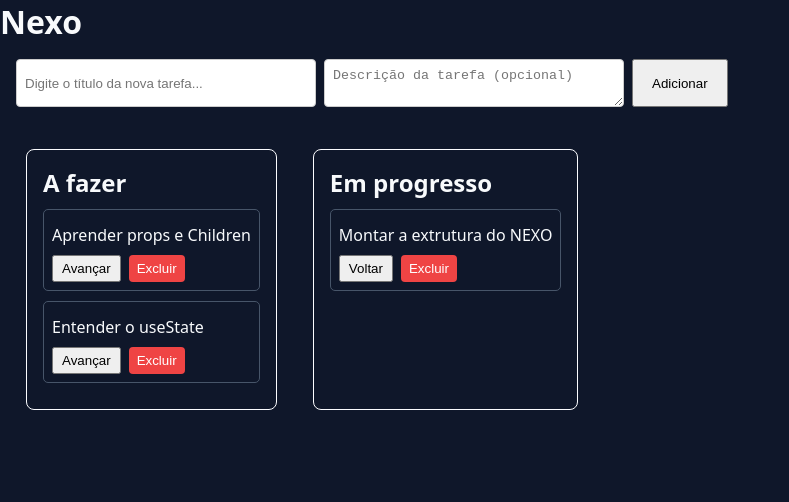
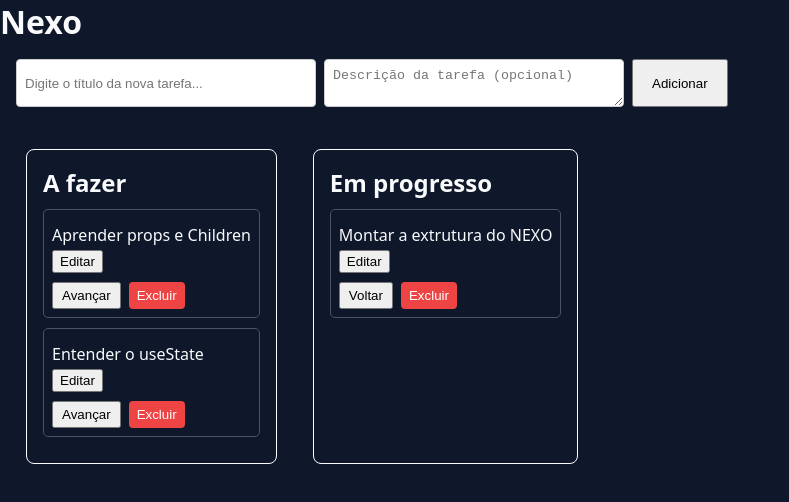
Before and after one commit to felipealvesrodrigues/NEXO, a React (Vite) app: page / in a window 1280 px wide. Shown: the top 502 px of the page, without its empty margins (0-789 px from the left). Built offline with nearby package versions, Linux system fonts and the light colour scheme.

Commit message:
tarefas editáveis

```diff
--- a/src/App.tsx
+++ b/src/App.tsx
@@ -26,6 +26,16 @@
 }
 
 function Card({ title, description, id, status, onMove, onDelete, onEdit }: CardProps) {
+  const[isEditing, setIsEditing] = useState(false)
+  const[editTitle, setEditTitle] = useState(title)
+  const[editDescription, setEditDescription] = useState(description || '')
+
+  const  handleSave = () => {
+    if (!editTitle.trim()) return; // Não permite salvar
+    onEdit(id, editTitle, editDescription); // chama a função do App
+    setIsEditing(false) //fecha o modo de edição
+  }
+
   return (
     <div style={{border: '1px solid #475569', padding: '8px', marginBottom: '10px', borderRadius: '5px'}}>
       <p style={{margin: '0', marginTop: '6px', color: '#f8fafc'}}>
@@ -36,6 +46,28 @@
         <p style={{margin: '4px 0', fontSize: '0.9rem', color: '#94a3b8'}}>
           {description}
         </p>
+      )}
+
+      {/* Se tiver no modo edição, isso aq vai mostrar os inputs para serem alterados */}
+      {isEditing ? (
+        <div style={{display: 'flex', flexDirection: 'column', gap: '6px', marginBottom: '8px'}}>
+          <input type="text" value={editTitle} onChange={(e) => setEditTitle(e.target.value)}
+          style={{ padding: '4px', borderRadius: '4px', border: '1px solid #ccc' }}
+          />
+          <textarea value={editDescription} onChange={(e) => setEditDescription(e.target.value)} placeholder="Descrição"
+          style={{ padding: '4px', borderRadius: '4px', border: '1px solid #ccc', resize: 'vertical' }}
+          />
+          <button onClick={handleSave} style={{ cursor: 'pointer', padding: '4px' }}>
+            Salvar
+          </button>
+        </div>
+      ) : (
+        /* Se não tiver no moddo de edição, mostra o botão de editar */
+        <>
+        <button onClick={() => setIsEditing(true)} style={{cursor: 'pointer', padding: '2px 6px', marginTop: '4px'}}>
+          Editar
+        </button>
+        </>
       )}
 
       <div style={{display: 'flex', gap: '8px', marginTop: '9px' }}>
@@ -83,7 +115,7 @@
 }
 
 export default function App() {
-  const [tasks, setTasks] = useState([ /* settask é o que muda as tasks em si, e as task são as tasks né mano */
+  const [tasks, setTasks] = useState<task[]>([ /* settask é o que muda as tasks em si, e as task são as tasks né mano */
     {id: 1, title: 'Aprender props e Children', description: '', status: 'to_do'},
     {id: 2, title: 'Entender o useState', description: '', status: 'to_do'},
     {id: 3, title: 'Montar a extrutura do NEXO', description: '', status: 'in_progress'},
@@ -119,7 +151,7 @@
     setTasks(tasks.filter((task) => task.id !== id))
   }
 
-  const handleEditTask = (id: number, editTitle: string, editDescription: string) => {
+  const handleEditTask = (id: number, editTitle: string, editDescription?: string) => {
     setTasks(
       tasks.map((task) => /* percorre as task */
       task.id === id /* se o id for igual */
@@ -158,7 +190,7 @@
           {tasks
           .filter((task) => task.status === 'to_do')
           .map((task) => ( /* O map pega os itens filtrados pelo filter e converte em um componente de react, uma tarefa de cada vez */
-            <Card key={task.id} title={task.title} description={task.description} id={task.id} status={task.status} onMove={handleMoveTask} onDelete={handleDeleteTask} />
+            <Card key={task.id} title={task.title} description={task.description} id={task.id} status={task.status} onMove={handleMoveTask} onDelete={handleDeleteTask} onEdit={handleEditTask}/>
           ))}
         </Column>
 
@@ -166,7 +198,7 @@
         {tasks
           .filter((task) => task.status === 'in_progress')
           .map((task)=> ( /* O map pega os itens filtrados pelo filter e converte em um componente de react, uma tarefa de cada vez */
-            <Card key={task.id} title={task.title} description={task.description} id={task.id} status={task.status} onMove={handleMoveTask} onDelete={handleDeleteTask}/>
+            <Card key={task.id} title={task.title} description={task.description} id={task.id} status={task.status} onMove={handleMoveTask} onDelete={handleDeleteTask} onEdit={handleEditTask}/>
           ))}
         </Column>
       </div>
```
